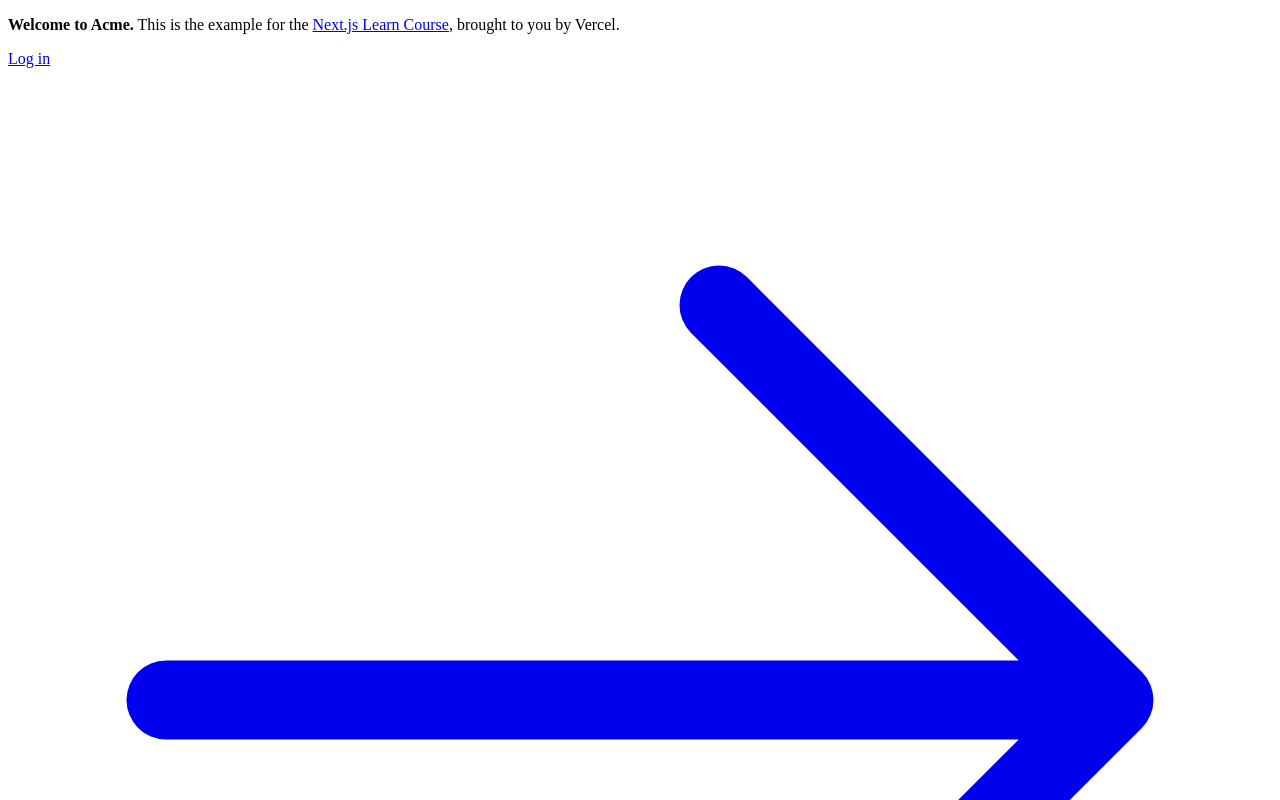
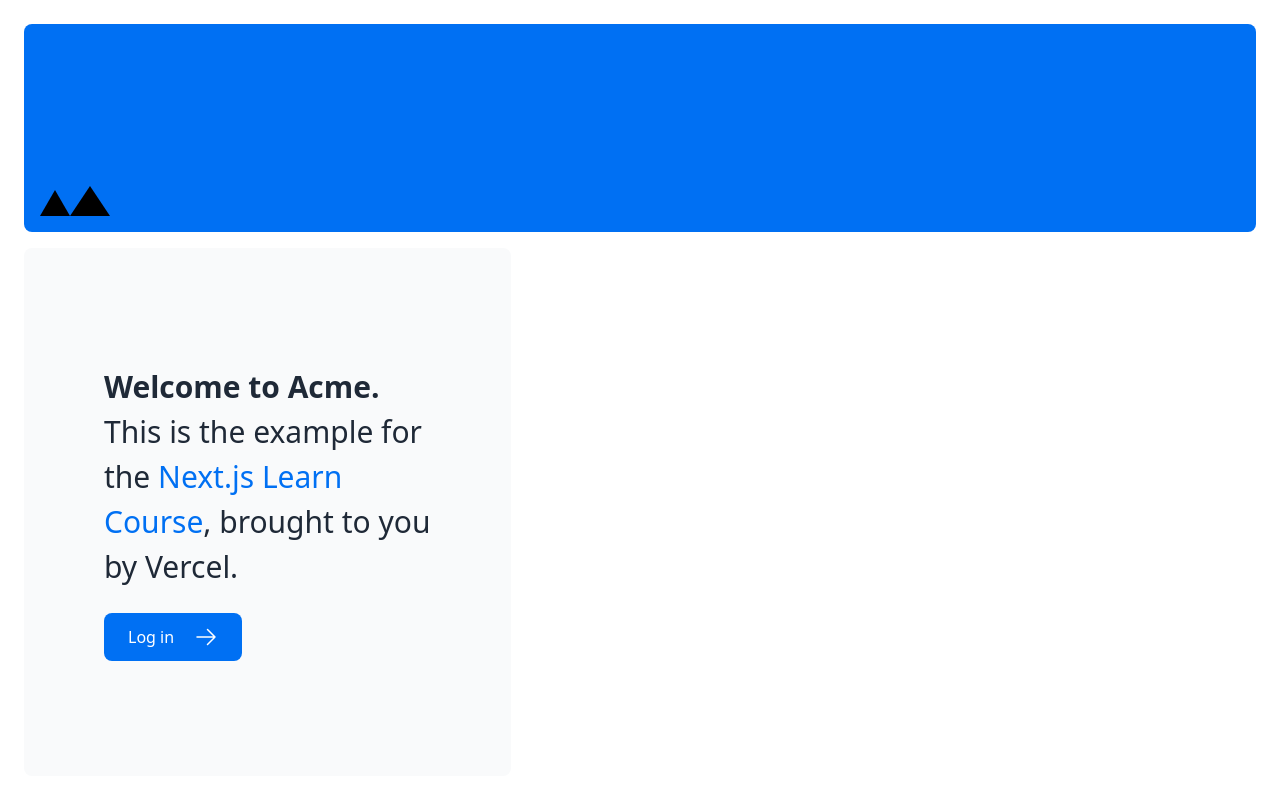
Before and after one commit to Herman-Anez/myNextPlaygroundV2, a Next.js app in the folder nextjs-dashboard/: page / in a window 1280 px wide. Shown: the top 800 px of the page. Built offline with nearby package versions, Linux system fonts and the light colour scheme.

Commit message:
start of project

```diff
--- a/nextjs-dashboard/app/layout.tsx
+++ b/nextjs-dashboard/app/layout.tsx
@@ -1,3 +1,4 @@
+import '@/app/ui/global.css';
 export default function RootLayout({
   children,
 }: {
--- a/nextjs-dashboard/app/page.tsx
+++ b/nextjs-dashboard/app/page.tsx
@@ -1,12 +1,14 @@
 import AcmeLogo from '@/app/ui/acme-logo';
 import { ArrowRightIcon } from '@heroicons/react/24/outline';
 import Link from 'next/link';
+import styles from '@/app/ui/home.module.css';
 
 export default function Page() {
   return (
     <main className="flex min-h-screen flex-col p-6">
       <div className="flex h-20 shrink-0 items-end rounded-lg bg-blue-500 p-4 md:h-52">
-        {/* <AcmeLogo /> */}
+        <div className="relative w-0 h-0 border-l-[15px] border-r-[15px] border-b-[26px] border-l-transparent border-r-transparent border-b-black" />
+        <div className={styles.shape} />
       </div>
       <div className="mt-4 flex grow flex-col gap-4 md:flex-row">
         <div className="flex flex-col justify-center gap-6 rounded-lg bg-gray-50 px-6 py-10 md:w-2/5 md:px-20">
--- /dev/null
+++ b/nextjs-dashboard/app/ui/home.module.css
@@ -0,0 +1,7 @@
+.shape {
+  height: 0;
+  width: 0;
+  border-bottom: 30px solid black;
+  border-left: 20px solid transparent;
+  border-right: 20px solid transparent;
+}
```
Also changed, not shown: nextjs-dashboard/app/ui/acme-logo.tsx (line endings or trailing spaces), 2 other files (tests, documents, lock files or other folders).
